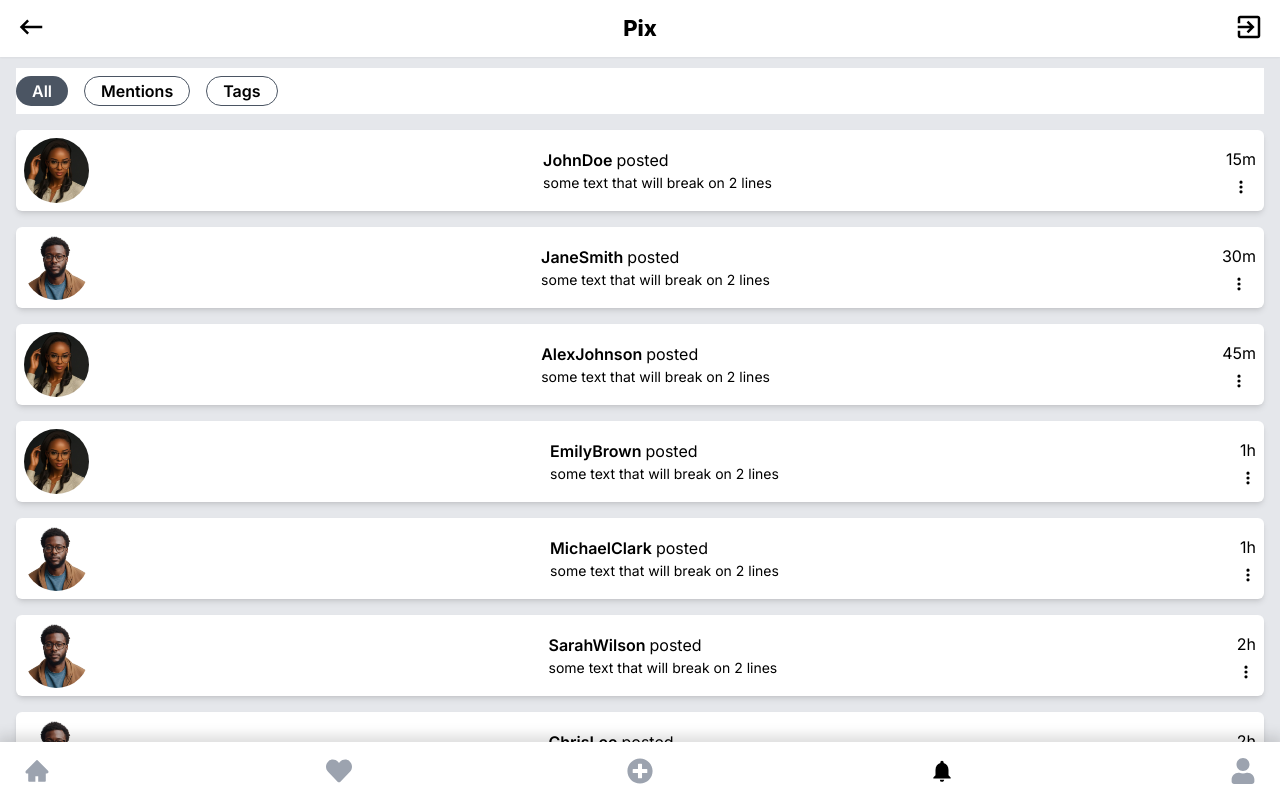
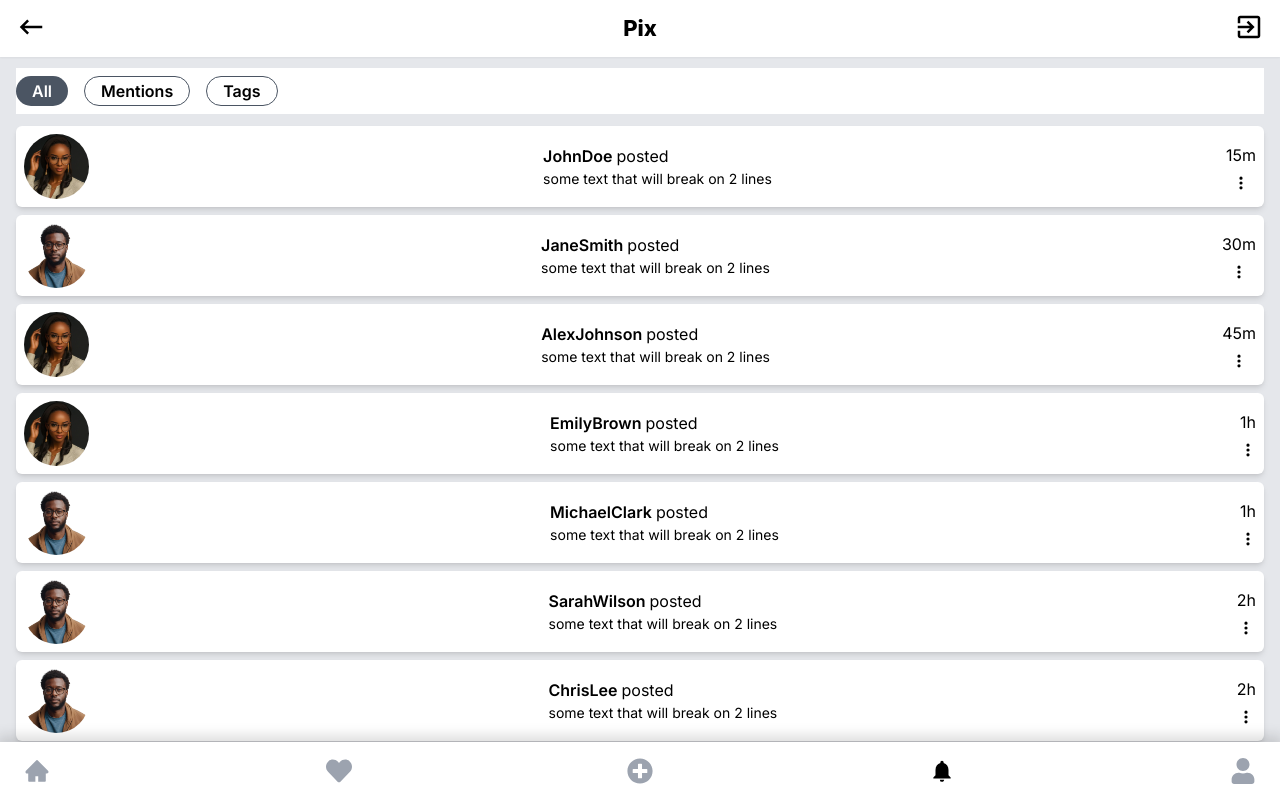
Before and after one commit to DumisaniLesley/pix, a Next.js app: page /notifications in a window 1280 px wide. Shown: the top 798 px of the page. Built offline with nearby package versions, Linux system fonts and the light colour scheme.

Commit message:
Update Notification component styling

```diff
--- a/components/Notifications/Notification.jsx
+++ b/components/Notifications/Notification.jsx
@@ -4,7 +4,7 @@ import { HiDotsVertical } from "react-icons/hi";
 
 const Notification = ({ image, time, username}) => {
   return (
-    <div className="flex justify-between items-center gap-4 bg-white shadow-md my-2 p-2 rounded-md">
+    <div className="flex justify-between items-center gap-4 bg-white shadow-md my-1 p-2 rounded-md">
       <div>
         <Image
           src={image}
```
